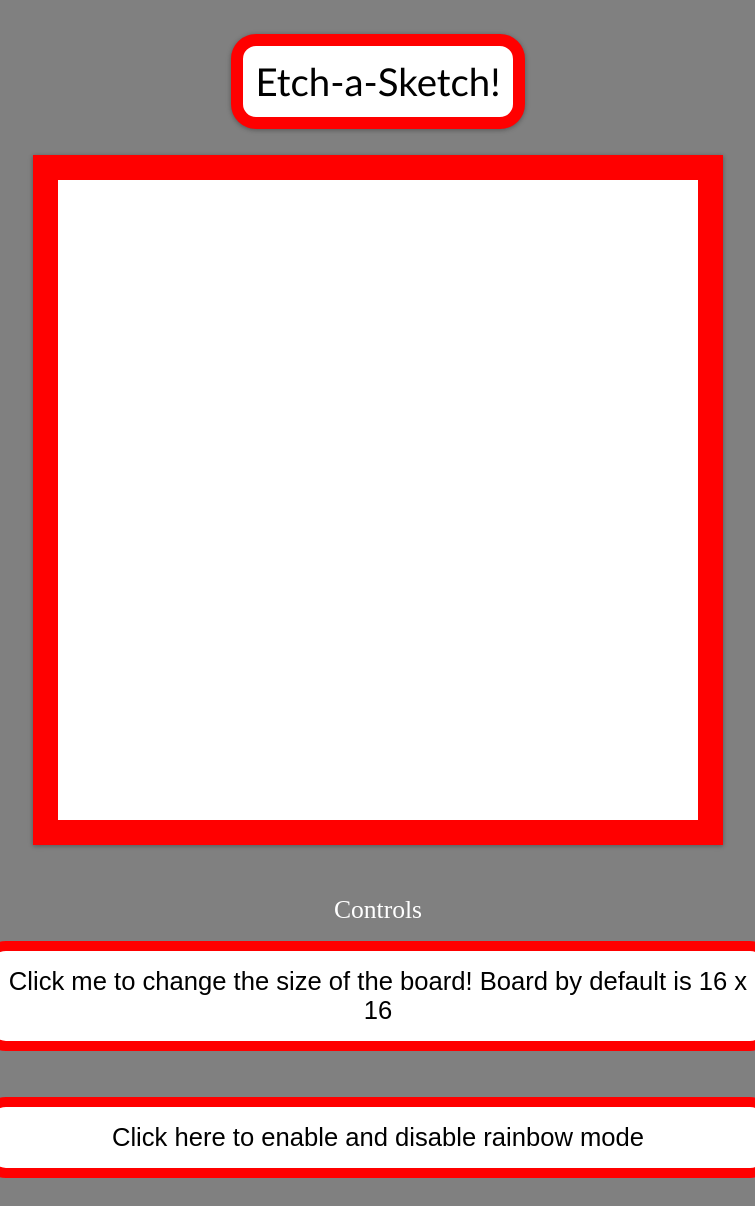
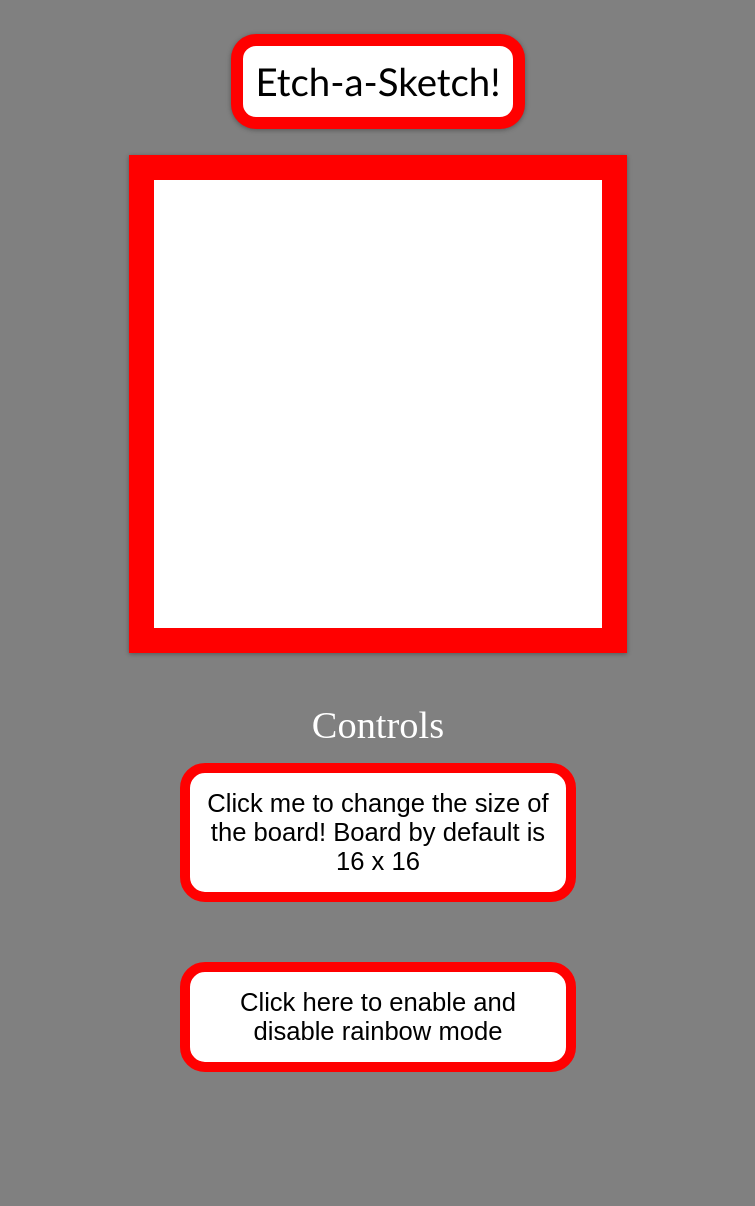
Before and after one commit to Michaelj82/etchasketch, a plain HTML site: page index.html in a window 1280 px wide. Shown: the whole page, without its empty margins (262-1017 px from the left). After the commit the page ends 1130 px from the top, so only its background shows below. Drawn offline with Linux system fonts and the light colour scheme.

Commit message:
adjust sizes

```diff
--- a/style.css
+++ b/style.css
@@ -27,8 +27,8 @@ body{
 #board{
     display: grid;
     grid-template-columns: repeat(16, 1fr);
-    width: 50vw;
-    height: 50vw;
+    width: 35vw;
+    height: 35vw;
 
 
     border: solid;
@@ -51,11 +51,9 @@ body{
 
     display: flex;
     flex-direction: column;
-    justify-content: center;
-
 
     color: white;
-    font-size: 2vw;
+    font-size: 3vw;
     text-align: center;
 
 }
@@ -64,6 +62,14 @@ body{
     border: solid;
     border-color: red;
     border-width: 10px;
+
+    position: relative;
+    top: 25%;
+    left: 25%;
+    width: 50%;
+
+
+
     background-color: white;
     padding: 2%;
     text-align: center;
```
